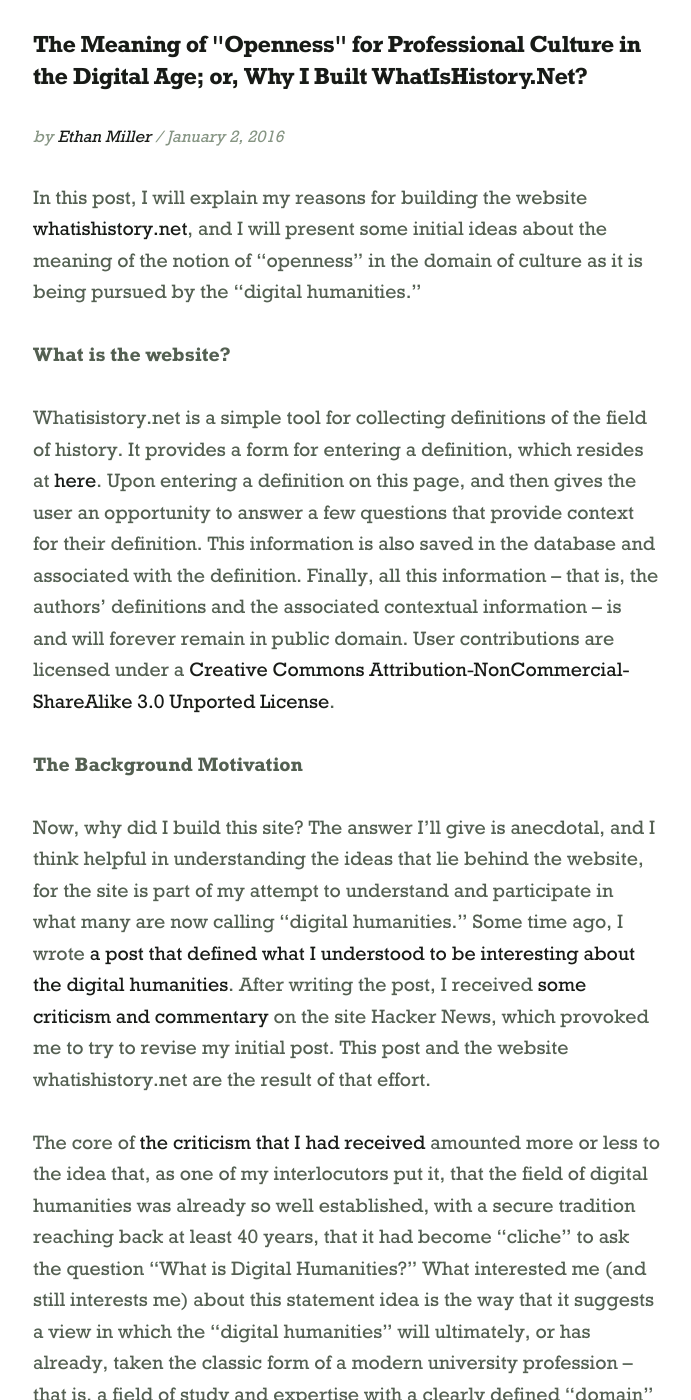
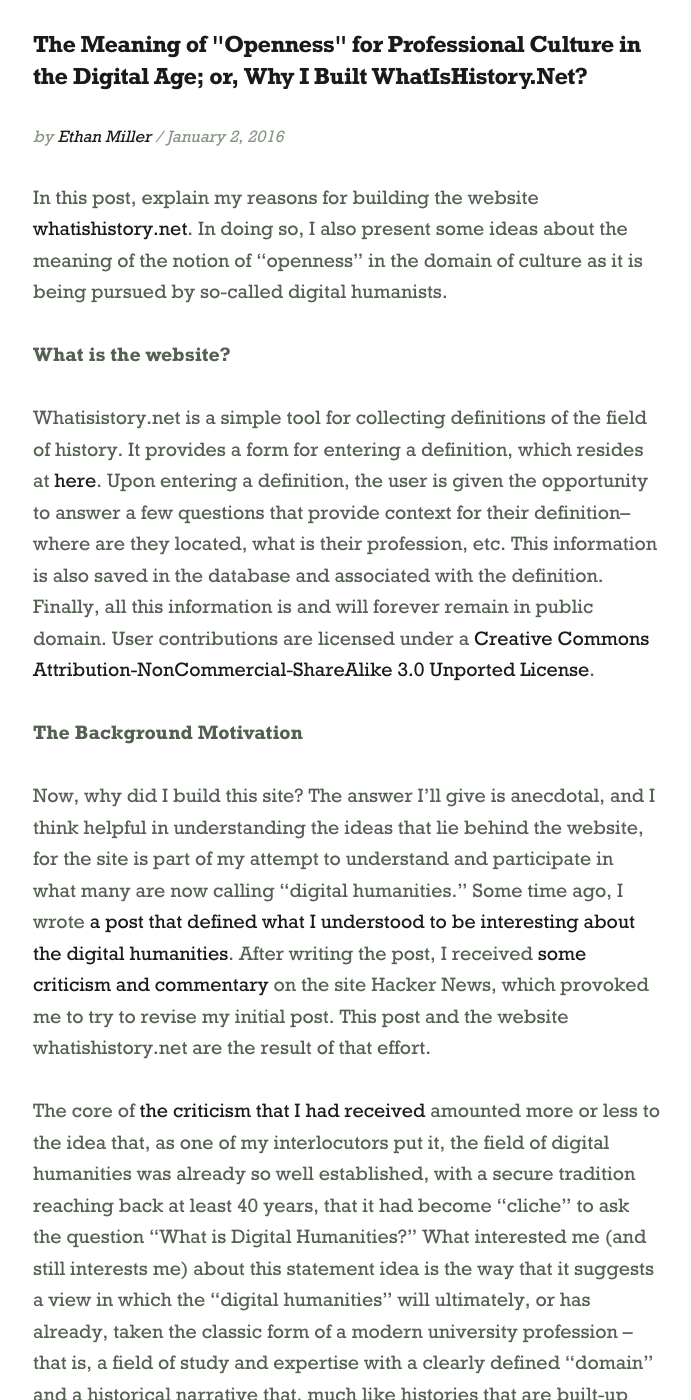
Before and after one commit to ezmiller/humanscode, a Jekyll site: the page built from _posts/2016-01-19-the-meaning-of-openness.markdown, in a window 1280 px wide and 1400 px high. Shown: the whole window, without its empty margins (127-818 px from the left). Built offline with Jekyll 4.4.1, drawn with Linux system fonts in a browser that asks for light colours; some web fonts are replaced; some of the changed text lies outside the part shown.

Commit message:
Update whatishistory post

```diff
--- a/_posts/2016-01-19-the-meaning-of-openness.markdown
+++ b/_posts/2016-01-19-the-meaning-of-openness.markdown
@@ -6,17 +6,17 @@
 categories: digital humanities
 ---
 
-In this post, I will explain my reasons for building the website <a href="http://whatishistory.net" target="_blank">whatishistory.net</a>, and I will present some initial ideas about the meaning of the notion of "openness" in the domain of culture as it is being pursued by the "digital humanities."
+In this post, explain my reasons for building the website <a href="http://whatishistory.net" target="_blank">whatishistory.net</a>. In doing so, I also present some ideas about the meaning of the notion of "openness" in the domain of culture as it is being pursued by so-called digital humanists.
 
 ####What is the website?
 
-Whatisistory.net is a simple tool for collecting definitions of the field of history. It provides a form for entering a definition, which resides at [here](http://whatishistory.net/defineit). Upon entering a definition on this page, and then gives the user an opportunity to answer a few questions that provide context for their definition. This information is also saved in the database and associated with the definition. Finally, all this information -- that is, the authors' definitions and the associated contextual information -- is and will forever remain in public domain. User contributions are licensed under a [Creative Commons Attribution-NonCommercial-ShareAlike 3.0 Unported License](https://creativecommons.org/licenses/by-nc-sa/3.0/deed.en_US).
+Whatisistory.net is a simple tool for collecting definitions of the field of history. It provides a form for entering a definition, which resides at [here](http://whatishistory.net/defineit). Upon entering a definition, the user is given the opportunity to answer a few questions that provide context for their definition--where are they located, what is their profession, etc. This information is also saved in the database and associated with the definition. Finally, all this information is and will forever remain in public domain. User contributions are licensed under a [Creative Commons Attribution-NonCommercial-ShareAlike 3.0 Unported License](https://creativecommons.org/licenses/by-nc-sa/3.0/deed.en_US).
 
 #### The Background Motivation
 
 Now, why did I build this site? The answer I'll give is anecdotal, and I think helpful in understanding the ideas that lie behind the website, for the site is part of my attempt to understand and participate in what many are now calling "digital humanities." Some time ago, I wrote [a post that defined what I understood to be interesting about the digital humanities](http://humanscode.com/what-is-digital-humanities/). After writing the post, I received [some criticism and commentary](https://news.ycombinator.com/item?id=9666385) on the site Hacker News, which provoked me to try to revise my initial post. This post and the website whatishistory.net are the result of that effort.
 
-The core of [the criticism that I had received](http://news.ycombinator.com/item?id=9666385) amounted more or less to the idea that, as one of my interlocutors put it, that the field of digital humanities was already so well established, with a secure tradition reaching back at least 40 years, that it had become "cliche" to ask the question "What is Digital Humanities?" What interested me (and still interests me) about this statement idea is the way that it suggests a view in which the "digital humanities" will ultimately, or has already, taken the classic form of a modern university profession -- that is, a field of study and expertise with a  clearly defined "domain" and a historical narrative that, much like histories that are built-up around nations, grounds it in time and gives it a "tradition."
+The core of [the criticism that I had received](http://news.ycombinator.com/item?id=9666385) amounted more or less to the idea that, as one of my interlocutors put it, the field of digital humanities was already so well established, with a secure tradition reaching back at least 40 years, that it had become "cliche" to ask the question "What is Digital Humanities?" What interested me (and still interests me) about this statement idea is the way that it suggests a view in which the "digital humanities" will ultimately, or has already, taken the classic form of a modern university profession -- that is, a field of study and expertise with a  clearly defined "domain" and a historical narrative that, much like histories that are built-up around nations, grounds it in time and gives it a "tradition."
 
 It is of course possible, even likely, that this is where digital humanities is headed. There are now several professional associations and journals, and a growing set of texts that seek to arrive at a clear definition of the field.[^1] Indeed, one can see that many of those who operate in this field, and whose financial existence depends on the recognition of this field within universities, are participating in a sociological process of establishing their legitimacy by establishing a domain of jurisdictional control that looks a lot like the one Andrew Abbott described in his classic book [<i>System of Professions: An Essay on the Division of Expert Labor</i>](https://books.google.de/books/about/The_System_of_Professions.html?id=SlOccehX7BEC&redir_esc=y).
 
```
